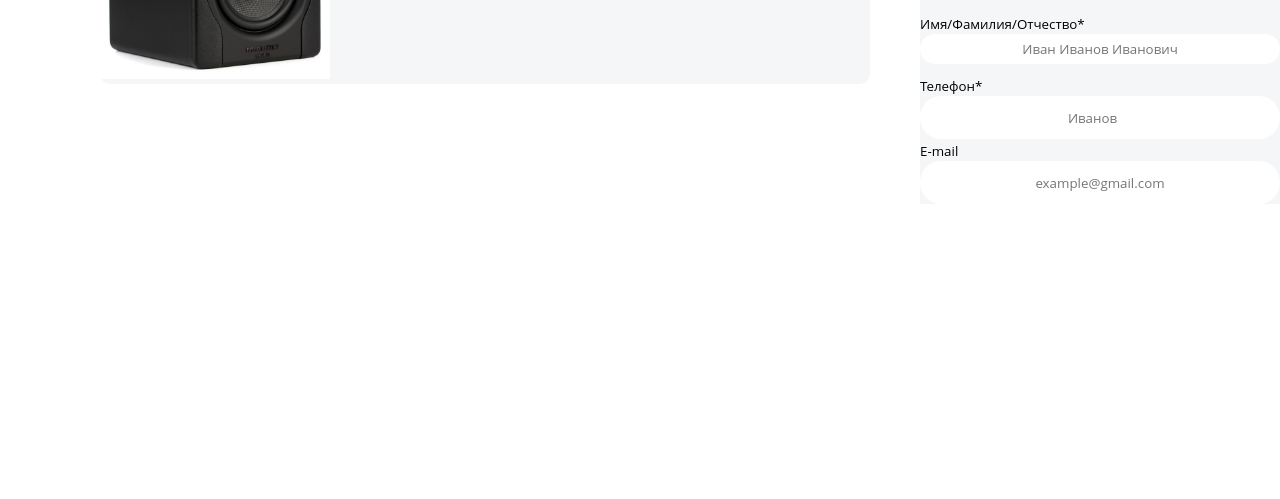
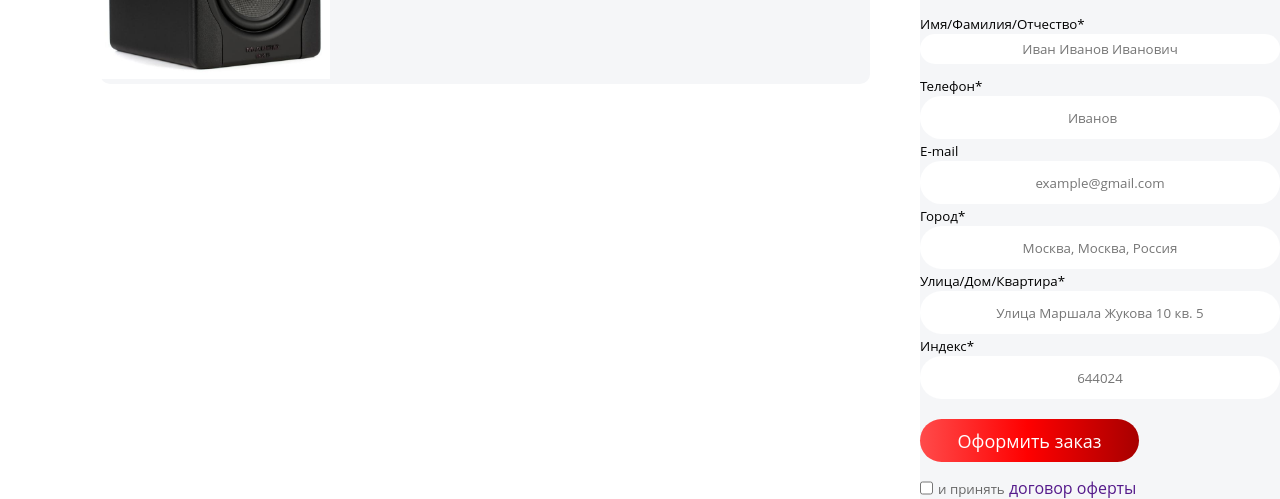
Before and after one commit to Afruz-Malikov/project_group1, a website built with webpack: page dist/basket.html in a window 1280 px wide. Shown: the part 306-805 px from the top of the page. Built offline with nearby package versions, Linux system fonts and the light colour scheme.

Commit message:
#fix html css 10.02.2024 14:00

```diff
--- a/dist/basket.html
+++ b/dist/basket.html
@@ -1,6 +1,5 @@
 <!DOCTYPE html>
 <html lang="en">
-
   <head>
     <meta charset="UTF-8" />
     <meta name="viewport" content="width=device-width, initial-scale=1.0" />
@@ -49,62 +48,99 @@
               </div>
             </div>
             <div class="products_total_price">
-            <p class="products_tottal_price_prise" style="margin-bottom: 10px;">
+              <p
+                class="products_tottal_price_prise"
+                style="margin-bottom: 10px"
+              >
                 <strong>Итого</strong>
                 <strong class="price_2">17 950P</strong>
               </p>
-            <p class="goods_quantity" style="margin-bottom: 10px;">
+              <p class="goods_quantity" style="margin-bottom: 10px">
                 <span>Товары: 4шт</span>
                 <span class="total_price">17 950 Р</span>
               </p>
-            <p class="products_discount" style="margin-bottom: 10px;">
+              <p class="products_discount" style="margin-bottom: 10px">
                 <span>Скидка</span>
                 <span class="discount">-1 650 Р</span>
               </p>
-            <nav class="plugin_prize" style="margin-bottom: 10px;">
+              <nav class="plugin_prize" style="margin-bottom: 10px">
                 <a href="#">
-                <img class="prizent" src="./svg/Group 3795.svg" alt="">
+                  <img class="prizent" src="./svg/Group 3795.svg" alt="" />
                 </a>
                 <a class="prizent_plagin" href="#">
                   <strong class="plugin">Плагин в подарок</strong>
                   <small class="prizent_plagin_small">1 год</small>
                 </a>
-
               </nav>
               <nav class="video_tutorial_prize">
                 <a class="video_tutorial" href="#">
-                <img class="video_svg" src="./svg/Group 3791.svg" alt="">
+                  <img class="video_svg" src="./svg/Group 3791.svg" alt="" />
                 </a>
-              <a class="video_text" href="" style="margin-bottom: 20px;">
+                <a class="video_text" href="" style="margin-bottom: 20px">
                   <strong>Подарочных видеокурсов</strong>
                   <small class="video_text_small">2шт</small>
                 </a>
               </nav>
 
-
               <small class="Full_name">Имя/Фамилия/Отчество*</small>
               <form class="name" action="">
-              <input class="ivan" type="text" placeholder="Иван Иванов Иванович">
+                <input
+                  class="ivan"
+                  type="text"
+                  placeholder="Иван Иванов Иванович"
+                />
               </form>
 
-
               <small>Телефон*</small>
-            <form action="" class="phone_number" >
-              <input  class="number" type="number" placeholder="Иванов">
+              <form action="" class="phone_number">
+                <input class="number" type="number" placeholder="Иванов" />
               </form>
-
 
               <small>E-mail</small>
               <form action="" class="E-mail">
-              <input class="mail" type="email" placeholder="example@gmail.com">
+                <input
+                  class="mail"
+                  type="email"
+                  placeholder="example@gmail.com"
+                />
               </form>
-
-
+              <small>Город*</small>
+              <form action="">
+                <input
+                  type=""
+                  class="city"
+                  placeholder="Москва, Москва, Россия"
+                />
+              </form>
+              <small>Улица/Дом/Квартира*</small>
+              <form action="">
+                <input
+                  class="strite"
+                  type="text"
+                  name=""
+                  id=""
+                  placeholder="Улица Маршала Жукова 10 кв. 5"
+                />
+              </form>
+              <small>Индекс*</small>
+              <form class="index_city" action="">
+                <input class="index" type="text" placeholder="644024" />
+              </form>
+              <div class="scam">
+                <button class="scam_buttom"><p>Оформить заказ</p></button>
+                <nav class="nav">
+                  <input class="check_mark" type="checkbox" name="" id="" />
+                  <p>
+                    <small class="grey">и принять</small>
+                    <a href="">договор оферты</a>
+                  </p>
+                </nav>
+                <div></div>
+              </div>
             </div>
           </div>
         </div>
       </section>
     </main>
   </body>
-
 </html>
--- a/dist/css/basket.css
+++ b/dist/css/basket.css
@@ -243,3 +243,63 @@
   border: 1px;
   text-align: center;
 }
+.city {
+  width: 360px;
+  height: 43px;
+  top: 790px;
+  left: 1300px;
+  border-radius: 21.5px;
+  border: 1px;
+  text-align: center;
+}
+.strite {
+  width: 360px;
+  height: 43px;
+  top: 880px;
+  left: 1300px;
+  border-radius: 21.5px;
+  text-align: center;
+  border: 1px;
+}
+.index {
+  width: 360px;
+  height: 43px;
+  top: 970px;
+  left: 1300px;
+  border-radius: 21.5px;
+  text-align: center;
+  border: 1px;
+}
+.index_city {
+  margin-bottom: 20px;
+}
+.scam_buttom {
+  width: 219px;
+  height: 43px;
+  top: 1033px;
+  left: 1371px;
+  border-radius: 71px;
+  background: rgb(255, 75, 75);
+  background: linear-gradient(
+    90deg,
+    rgba(255, 75, 75, 1) 0%,
+    rgba(255, 0, 0, 1) 49%,
+    rgba(167, 0, 0, 1) 100%
+  );
+  font-size: 18px;
+  font-family: 'Gill Sans', sans-serif;
+  color: white;
+  border: 0;
+}
+.grey {
+  color: #686868;
+}
+.check_mark_team {
+  display: flex;
+}
+
+.nav {
+  display: flex;
+  gap: 5px;
+  margin-top: 15px;
+}
```
Lines whose indentation alone changed are shown as unchanged.
